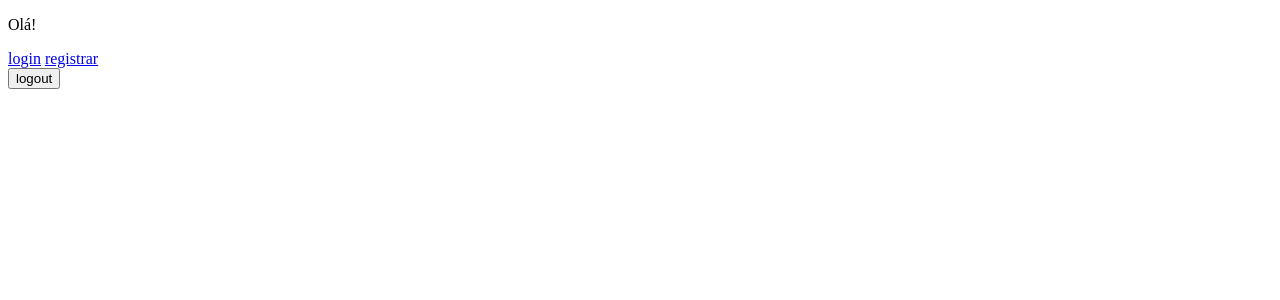
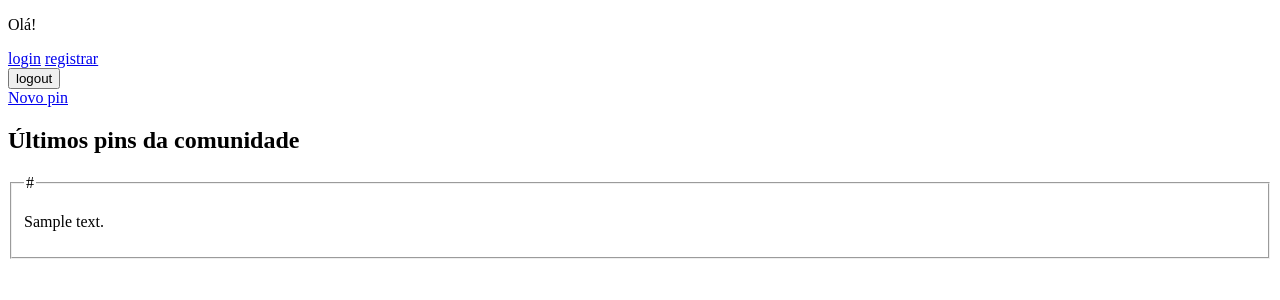
Before and after one commit to rommuloifrn/yupi, a Django app: page / in a window 1280 px wide. Shown: the top 300 px of the page. Run offline with Django 5.2, Linux system fonts and the light colour scheme; tables that the repository leaves empty hold one stand-in row (values such as "Sample post").

Commit message:
feat: create pin feature

```diff
--- a/core/admin.py
+++ b/core/admin.py
@@ -3,4 +3,4 @@ from . import models
 
 # Register your models here.
 
-admin.register(models.Pin)
+admin.site.register(models.Pin)
--- a/core/forms.py
+++ b/core/forms.py
@@ -1,6 +1,12 @@
 from django import forms
+from .models import Pin
 
 class RegisterForm(forms.Form):
     username = forms.CharField(max_length=10, required=True)
     email = forms.EmailField(required=False)
     password = forms.CharField(widget=forms.PasswordInput, required=True)
+
+class PinForm(forms.ModelForm):
+    class Meta:
+        model = Pin
+        fields = ['url', 'text', 'visible']
--- a/core/templates/core/home.html
+++ b/core/templates/core/home.html
@@ -11,4 +11,16 @@
 {% if request.user.is_authenticated %}
 voce esta logado como {{request.user}}!
 {% endif %}
+
+<div>
+    <a href="{% url 'create pin' %}">Novo pin</a>
+</div>
+
+<h2>Últimos pins da comunidade</h2>
+{% for pin in pins %}
+<fieldset>
+    <legend>{{pin.url}}</legend>
+    <p>{{pin.text}}</p>
+</fieldset>
+{% endfor %}
 {% endblock content %}
--- /dev/null
+++ b/core/templates/core/pin_create.html
@@ -0,0 +1,5 @@
+<form action="{% url 'create pin' %}" method="post">
+    {% csrf_token %}
+    {{form}}
+    <input type="submit" value="Send">
+</form>
--- a/core/urls.py
+++ b/core/urls.py
@@ -6,4 +6,6 @@ urlpatterns = [
     path('login', views.LoginView.as_view(), name='login'),
     path('logout', views.LogoutView.as_view(), name='logout'),
     path('register', views.RegisterView.as_view(), name='register'),
+
+    path('create-pin', views.CreatePinView.as_view(), name='create pin'),
 ]
--- a/core/views.py
+++ b/core/views.py
@@ -2,18 +2,37 @@ from django.shortcuts import render
 
 from django.views import View
 
-from .forms import RegisterForm
+from .forms import RegisterForm, PinForm
+
+from .models import Pin
 
 from django.contrib.auth.views import LoginView, LogoutView
 from django.contrib.auth.models import User
+from django.contrib.auth.decorators import login_required
+
+from django.utils.decorators import method_decorator
 
 from django import http
 
-# Create your views here.
+from django.shortcuts import get_object_or_404
+
+from abc import abstractclassmethod
+
+
+@method_decorator(login_required, name='dispatch')
+class LoginRequiredView(View):
+    @abstractclassmethod
+    def get():
+        pass
+    def post():
+        pass
+
+
 
 class HomeView(View):
     def get(self, request):
-        return render(request, 'core/home.html')
+        pins = Pin.objects.all()
+        return render(request, 'core/home.html', {'pins':pins})
 
 class RegisterView(View):
     def get(self, request):
@@ -30,8 +49,21 @@ class RegisterView(View):
 
 class LoginView(LoginView):
     template_name = 'core/login.html'
-    next_page = ''
+    next_page = '/'
 
 class LogoutView(LogoutView):
     next_page = ''
     template_name = 'core/logout.html'
+
+class CreatePinView(LoginRequiredView):
+    def get(self, request):
+        form = PinForm()
+        return render(request, 'core/pin_create.html', {'form':form})
+    def post(self, request):
+        form = PinForm(request.POST)
+        if form.is_valid():
+            new_pin = Pin(user=request.user, url=form.cleaned_data['url'], text=form.cleaned_data['text'], visible=form.cleaned_data['visible'])
+            new_pin.save()
+            return http.HttpResponseRedirect('/')
+        else:
+            return render(request, 'core/pin_create.html', {'form':form})
```
Also changed, not shown: core/migrations/0001_initial.py (added).
